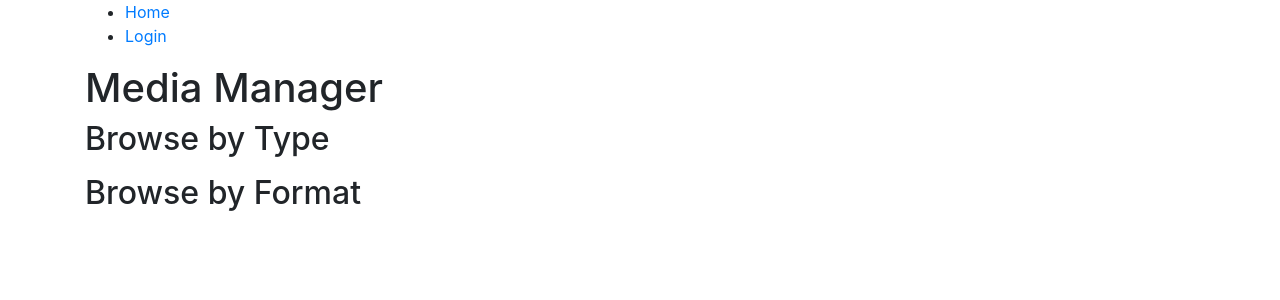
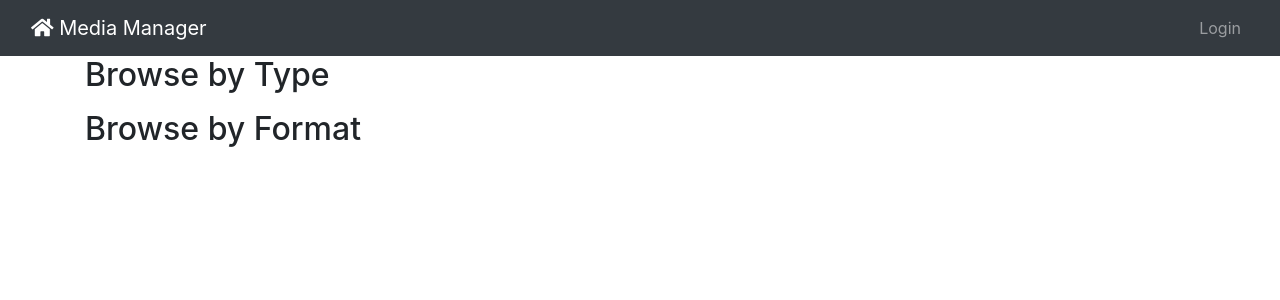
Before and after one commit to tomgehrke/media_manager, a Flask app: page / in a window 1280 px wide. Shown: the top 300 px of the page. Run offline with Flask 2, Linux system fonts and the light colour scheme; some libraries are stand-ins or nearby versions.

Commit message:
Adjusted container heirarchy to fill page width

```diff
--- a/templates/editMedia.html
+++ b/templates/editMedia.html
@@ -1,4 +1,5 @@
 {% extends "main.html" %} {% block content %} {% include "nav.html" %}
+<div class="container">
     <h1>Edit Media: {{media.title}} ({{media.year}})</h1>
 
     <form action="#" method="post">
@@ -84,4 +85,5 @@
             </div>
         </fieldset>
     </form>
+</div>
 {% endblock %}
--- a/templates/main.html
+++ b/templates/main.html
@@ -1,9 +1,9 @@
 <!DOCTYPE html>
 <html lang="en">
     <head>
-        <meta charset="UTF-8" />
-        <meta name="viewport" content="width=device-width, initial-scale=1.0" />
-        <meta http-equiv="X-UA-Compatible" content="ie=edge" />
+        <meta charset="utf-8" />
+        <meta http-equiv="X-UA-Compatible" content="IE=edge" />
+        <meta name="viewport" content="width=device-width, initial-scale=1" />
         <link
             rel="stylesheet"
             href="https://stackpath.bootstrapcdn.com/bootstrap/4.3.1/css/bootstrap.min.css"
@@ -16,14 +16,14 @@
             integrity="sha384-50oBUHEmvpQ+1lW4y57PTFmhCaXp0ML5d60M1M7uH2+nqUivzIebhndOJK28anvf"
             crossorigin="anonymous"
         />
-        <link rel=stylesheet type=text/css href="{{ url_for('static', filename='styles.css')
-
-        }}" />
+        <link
+            rel="stylesheet"
+            type="text/css"
+            href="{{ url_for('static', filename='styles.css')}}"
+        />
     </head>
     <body>
-        <div class="container">
-            {% block content %} {% endblock %}
-        </div>
+        {% block content %} {% endblock %}
         <script
             src="https://code.jquery.com/jquery-3.3.1.slim.min.js"
             integrity="sha384-q8i/X+965DzO0rT7abK41JStQIAqVgRVzpbzo5smXKp4YfRvH+8abtTE1Pi6jizo"
--- a/templates/media.html
+++ b/templates/media.html
@@ -1,4 +1,5 @@
 {% extends "main.html" %} {% block content %} {% include "nav.html" %}
+<div class="container">
     <h1>
         {% if mediatype %}{{ mediatype.name }}{% endif %} {% if mediatype and
         mediaformat %}/{% endif %} {% if mediaformat %}{{ mediaformat.name }}{%
@@ -13,4 +14,5 @@
     </ul>
     {% else %}
     <p>You are not currently tracking any media of this type.</p>
+</div>
 {% endif %} {% endblock %}
--- a/templates/nav.html
+++ b/templates/nav.html
@@ -1,13 +1,29 @@
-<ul>
-    <li><a href="/">Home</a></li>
+<nav class="navbar navbar-expand-sm navbar-dark bg-dark">
+    <div class="container-fluid">
+        <a href="/" class="navbar-brand"
+            ><i class="fas fa-home"></i> Media Manager</a
+        >
+        <ul class="navbar-nav">
             {% if 'username' not in session %}
-    <li><a href="{{ url_for('login') }}">Login</a></li>
+            <li class="nav-item">
+                <a class="nav-link" href="{{ url_for('login') }}">Login</a>
+            </li>
             {% else %} {% if request.path != "/media/new/" %}
-    <li><a href="{{ url_for('createMedia') }}">Add Media</a></li>
+            <li class="nav-item">
+                <a
+                    class="nav-link btn btn-primary"
+                    href="{{ url_for('createMedia') }}"
+                    >Add Media</a
+                >
+            </li>
             {% endif %}
-    <li>
-        <img src="{{ session["picture"] }}" class="user_picture" />
-        <a href="{{ url_for('logout') }}">Logout {{ session["username"] }}</a>
+            <li class="nav-item">
+                <a class="nav-link" href="{{ url_for('logout') }}"
+                    >Logout <img src="{{ session["picture"] }}"
+                    class="user_picture" />
+                </a>
             </li>
             {% endif %}
         </ul>
+    </div>
+</nav>
--- a/templates/start.html
+++ b/templates/start.html
@@ -1,13 +1,13 @@
 {% extends "main.html" %} {% block content %} {% include "nav.html" %}
-<h1>Media Manager</h1>
-
+<div class="container">
     <h2>Browse by Type</h2>
     <ul>
         {% for mediatype in mediatypes %}
         <li>
-        <a href="{{url_for('listMediaByType', mediatype_id = mediatype.id)}}">{{
-            mediatype.name
-        }}</a>
+            <a
+                href="{{url_for('listMediaByType', mediatype_id = mediatype.id)}}"
+                >{{ mediatype.name }}</a
+            >
         </li>
         {% endfor %}
     </ul>
@@ -23,5 +23,5 @@
         </li>
         {% endfor %}
     </ul>
-
+</div>
 {% endblock %}
```
Also changed, not shown: templates/createMedia.html (+7 -1 lines). Lines whose indentation alone changed are shown as unchanged.
